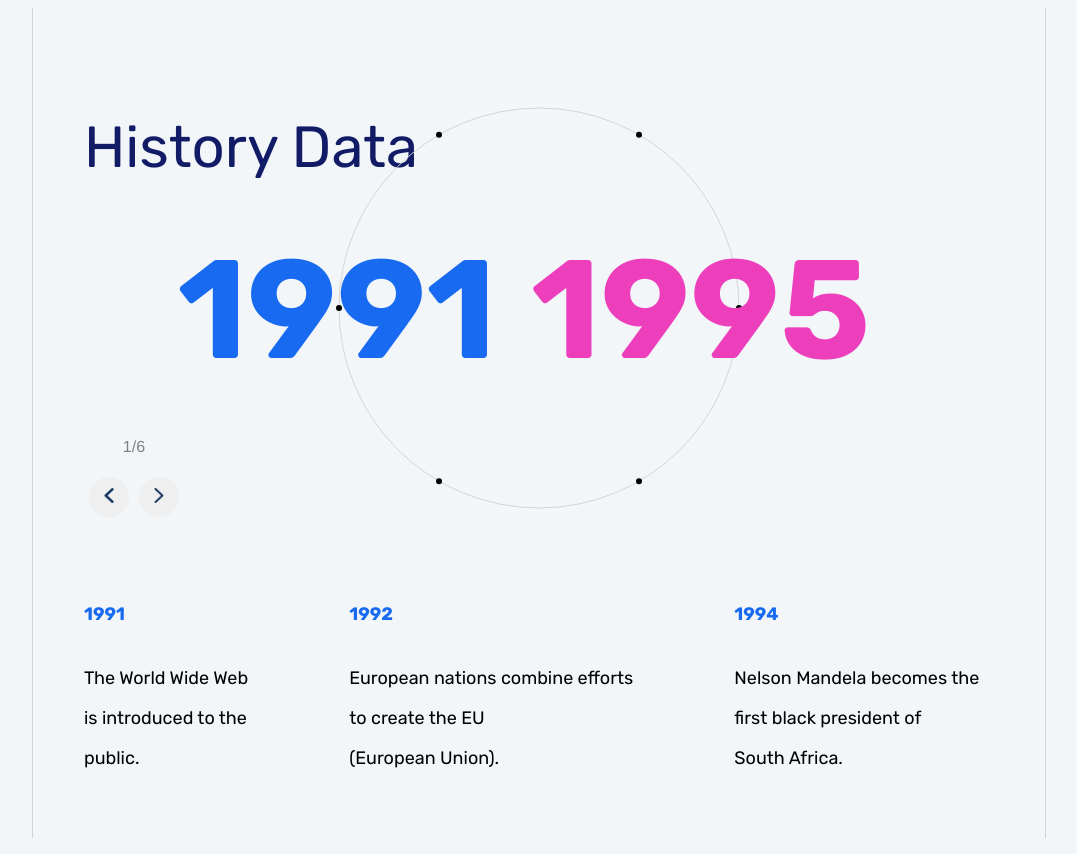
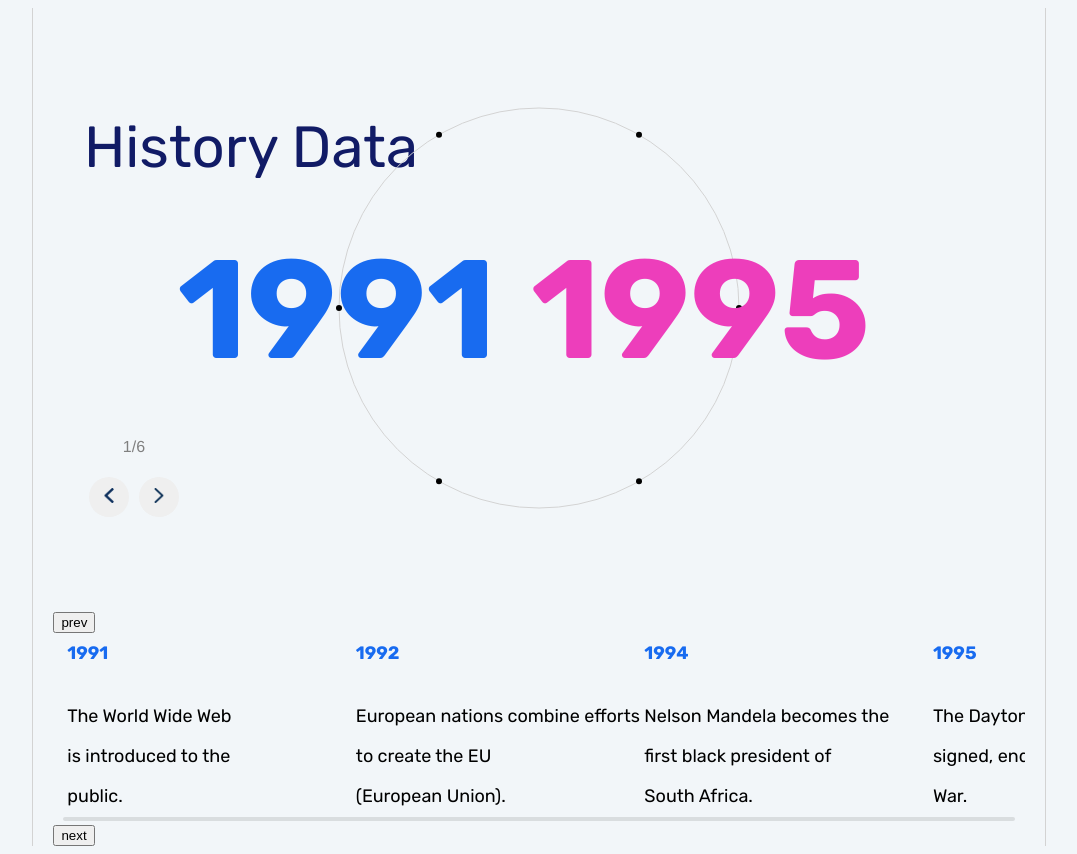
Before and after one commit to RaymondZziwa/only.co-interview, a React (Create React App) app: page / in a window 1280 px wide. Shown: the whole page, without its empty margins (101-1178 px from the left). Built offline with nearby package versions, Linux system fonts and the light colour scheme.

Commit message:
Applied the swiper functionality for the events horizontal scrollbar

```diff
--- a/package.json
+++ b/package.json
@@ -16,6 +16,7 @@
     "react-scripts": "5.0.1",
     "styled-components": "^6.1.8",
     "swiper": "^11.0.6",
+    "swiper-react": "^1.0.0",
     "typescript": "^4.9.5",
     "web-vitals": "^2.1.4"
   },
--- a/src/components/events_list.tsx
+++ b/src/components/events_list.tsx
@@ -1,7 +1,7 @@
 import React, { useEffect, useRef } from 'react';
-import { EventHeader, EventParagraph, EventTabStyle } from '../styled/styles';
+import { EventHeader, EventParagraph, EventTabStyle, EventViewControllerWrapper } from '../styled/styles';
 import gsap from 'gsap';
-import Swiper from 'swiper';
+import { Swiper, SwiperSlide } from 'swiper/react';
 import 'swiper/swiper-bundle.css';
 
 type Event = {
@@ -29,20 +29,6 @@ const EventList: React.FC<EventListProps> = ({ events }) => {
     }
   }, [events]);
 
-  useEffect(() => {
-    if (eventListRef.current) {
-      new Swiper(eventListRef.current, {
-        direction: 'horizontal',
-        slidesPerView: 'auto',
-        spaceBetween: 20,
-        scrollbar: {
-          el: '.swiper-scrollbar',
-          hide: false,
-        },
-      });
-    }
-}, [eventListRef, events]);
-
   const wrapText = (text: string) => {
     const words = text.split(' ');
     const chunks = [];
@@ -53,16 +39,28 @@ const EventList: React.FC<EventListProps> = ({ events }) => {
   };
 
   return (
+    <EventViewControllerWrapper>
+      <button>prev</button>
         <div ref={eventListRef} className="swiper-container">
             <div className="swiper-wrapper">
+                <Swiper
+                    spaceBetween={10}
+                    slidesPerView={3.4}
+                    scrollbar={{ draggable: true }}
+                >
                     {events.map((event, index) => (
-          <EventTabStyle key={index}>
+                        <SwiperSlide key={index}>
+                            <EventTabStyle>
                                 <EventHeader>{event.year}</EventHeader>
                                 <EventParagraph>{wrapText(event.event)}</EventParagraph>
                             </EventTabStyle>
+                        </SwiperSlide>
                     ))}
+                </Swiper>
             </div>
         </div>
+        <button>next</button>
+    </EventViewControllerWrapper>
   );
 };
 
--- a/src/styled/styles.ts
+++ b/src/styled/styles.ts
@@ -62,8 +62,9 @@ export const PeriodEnd = styled.span`
 
 export const EventTabStyle = styled.div`
   display: inline-block;
-  padding: 5%;
-  margin-top: -10%;
+  padding-left: 5%;
+  margin-top: -12%;
+  cursor:grab;
 `;
 
 
@@ -77,3 +78,10 @@ export const EventHeader = styled.h6`
   font-size:18px;
   font-family: "Rubik", sans-serif;
 `;
+
+export const EventViewControllerWrapper = styled.div`
+align-items: center;
+
+/* Optional padding or margins */
+padding: 0 20px;
+`;
```
Also changed, not shown: 1 other file (tests, documents, lock files or other folders). Lines whose indentation alone changed are shown as unchanged.
